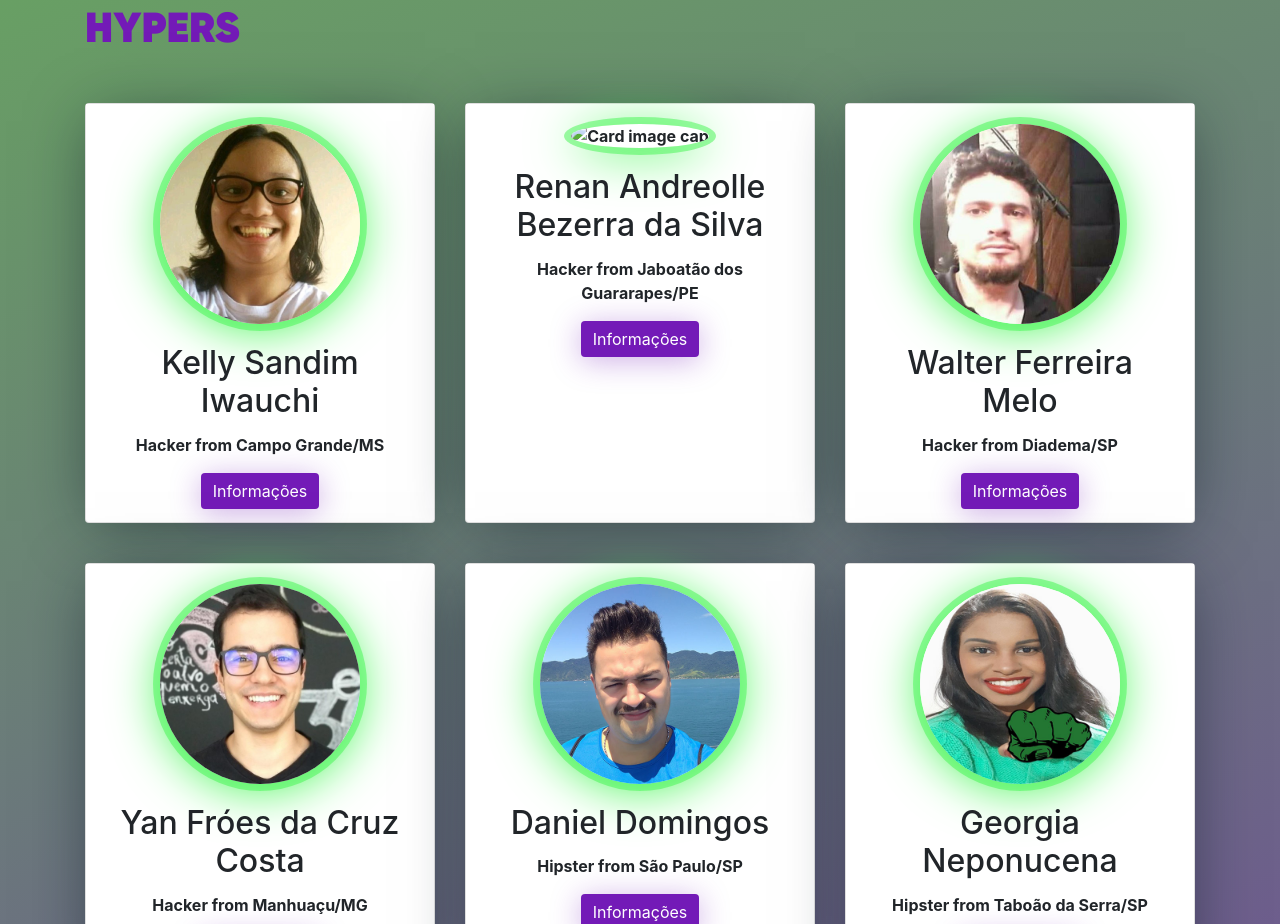
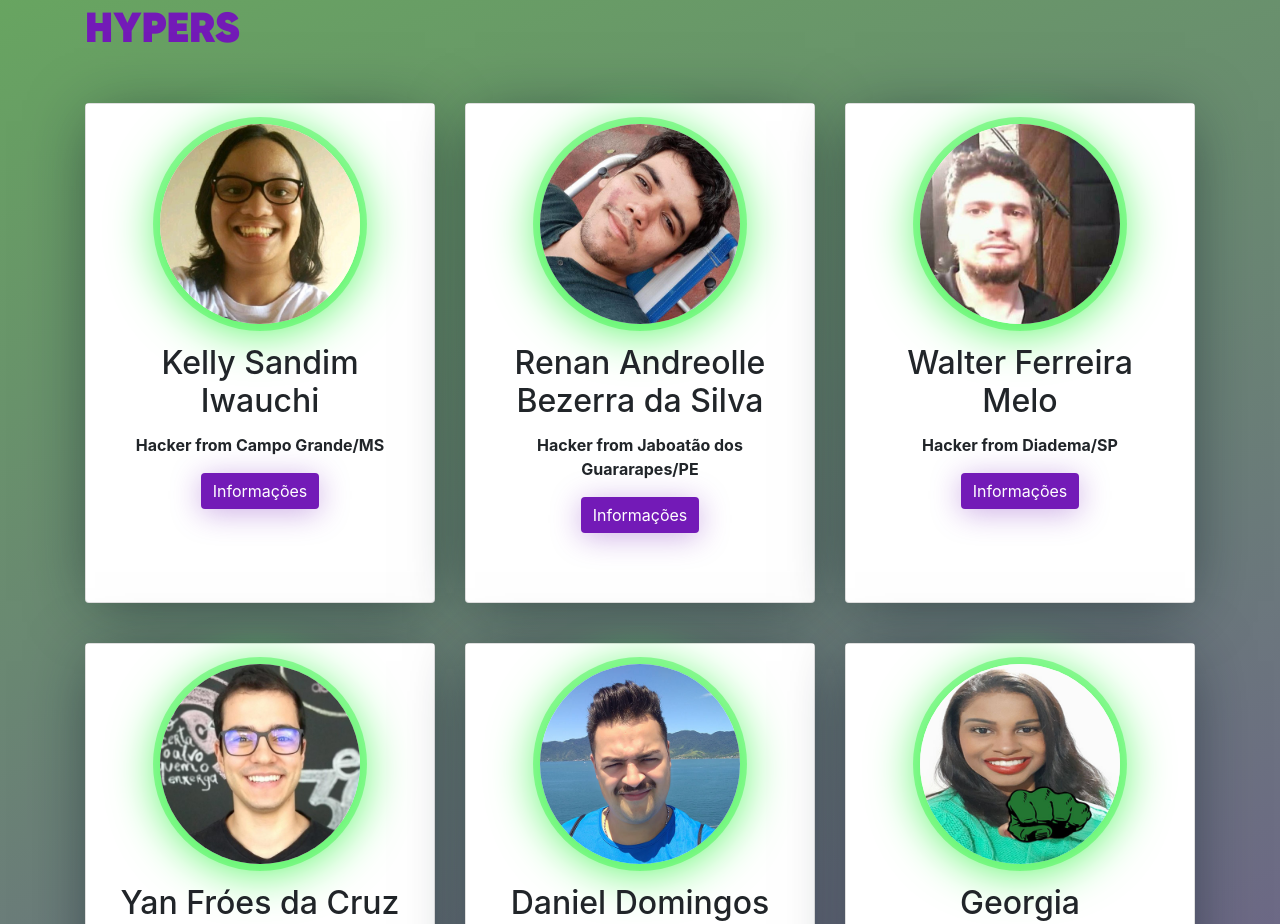
Before and after one commit to yanfroes/grupo8-xp33, a plain HTML site: page index.html in a window 1280 px wide. Shown: the part 1345-2269 px from the top of the page. Drawn offline with nearby package versions, Linux system fonts and the light colour scheme.

Commit message:
fix renan andreolle image name

```diff
--- a/profiles.js
+++ b/profiles.js
@@ -21,7 +21,7 @@ ALUMNIS.push({
 
 ALUMNIS.push({
     id: 2,
-    image: 'Renan Adreoelle.jpg',
+    image: 'Renan Andreolle.jpg',
     name: "Renan Andreolle Bezerra da Silva",
     stack: "Hacker",
     city: "Jaboatão dos Guararapes",
--- a/style.css
+++ b/style.css
@@ -63,7 +63,7 @@ body {
   box-shadow: 0px 8px 60px -10px rgba(13, 28, 39, 0.6);
   border-radius: 12px;
   width: 100%;
-  height: 420px;
+  height: 500px;
   position: absolute;
 -webkit-transition: -webkit-transform 1s;
 -moz-transition: -moz-transform 1s;
@@ -84,7 +84,7 @@ transform-style: preserve-3d;
   padding:18px;
 }
 .card .back {
-height: 420px;
+height: 500px;
     -webkit-transform: rotateY( 180deg );
     -moz-transform: rotateY( 180deg );
     -o-transform: rotateY( 180deg );
```
